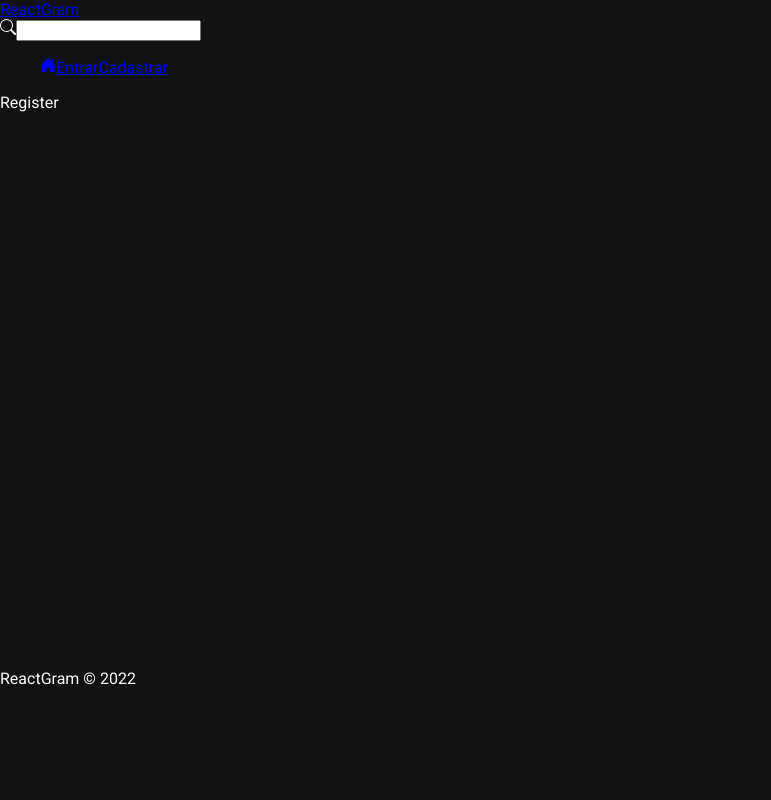
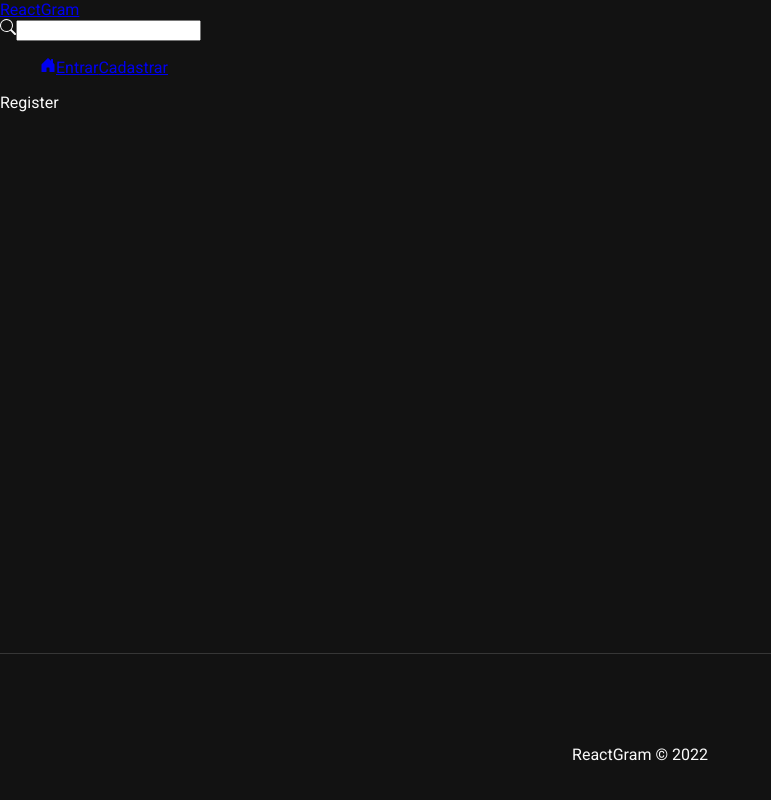
Before and after one commit to leogama09/reactgram-project, a JavaScript app in the folder REACTGRAM/frontend/: page /register in a window 1280 px wide. Shown: the top 800 px of the page, without its empty margins (0-771 px from the left). Built offline with nearby package versions, Linux system fonts and the light colour scheme; the HTML template or start-up script is replaced by a standard one.

Commit message:
Update Footer.css

```diff
--- a/REACTGRAM/frontend/src/components/Footer.css
+++ b/REACTGRAM/frontend/src/components/Footer.css
@@ -0,0 +1,8 @@
+#footer {
+    background-color: #121212;
+    height: 200px;
+    display: flex;
+    justify-content: center;
+    align-items: center;
+    border-top: 1px solid #363636;
+}
```
